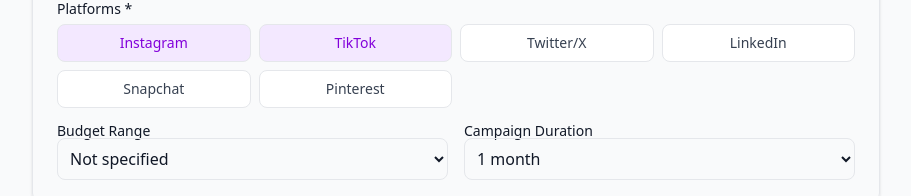
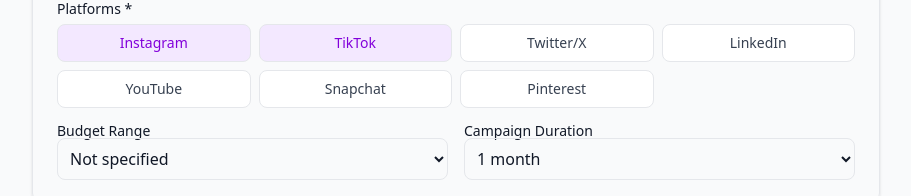
Before and after one commit to harshmriduhash/creatorbrief-ai, a Next.js app: page / in a window 1280 px wide. Shown: the part 746-942 px from the top of the page, without its empty margins (184-1095 px from the left). Built offline with nearby package versions, Linux system fonts and the light colour scheme.

Commit message:
platforms

```diff
--- a/components/creator-brief-form.tsx
+++ b/components/creator-brief-form.tsx
@@ -53,6 +53,7 @@
   "TikTok",
   "Twitter/X",
   "LinkedIn",
+  "YouTube",
   "Snapchat",
   "Pinterest",
 ];
```
